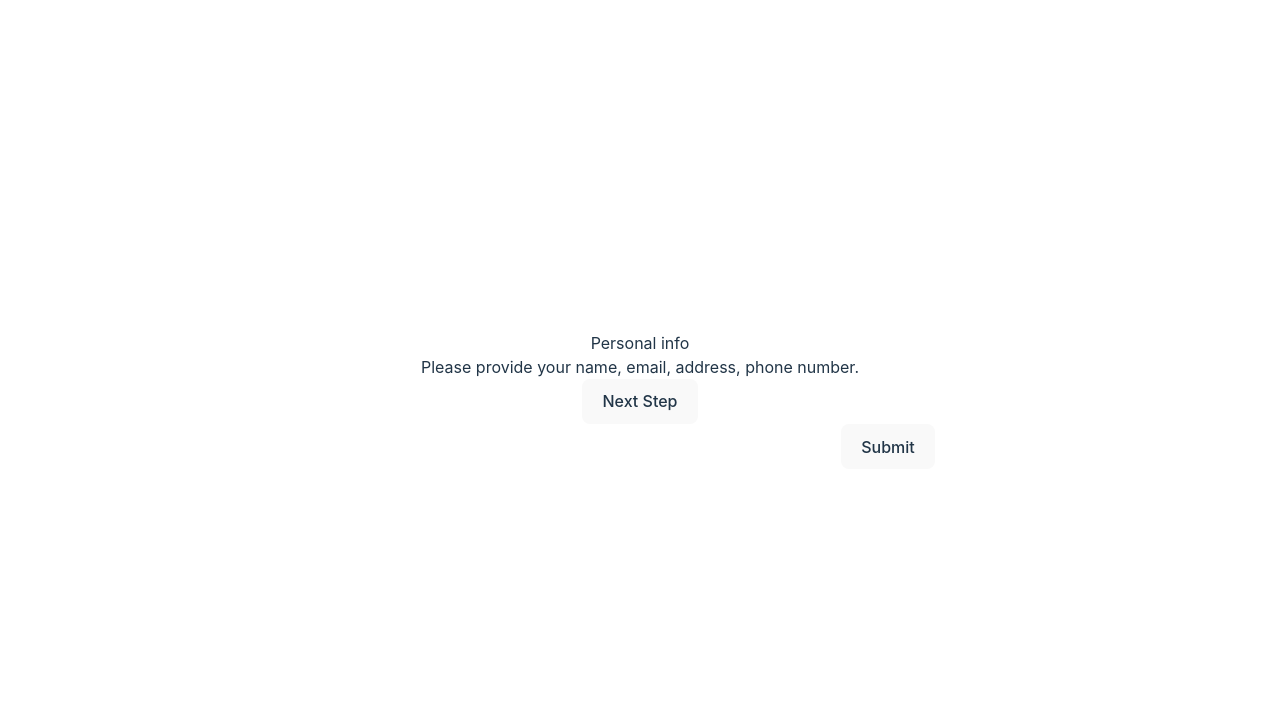
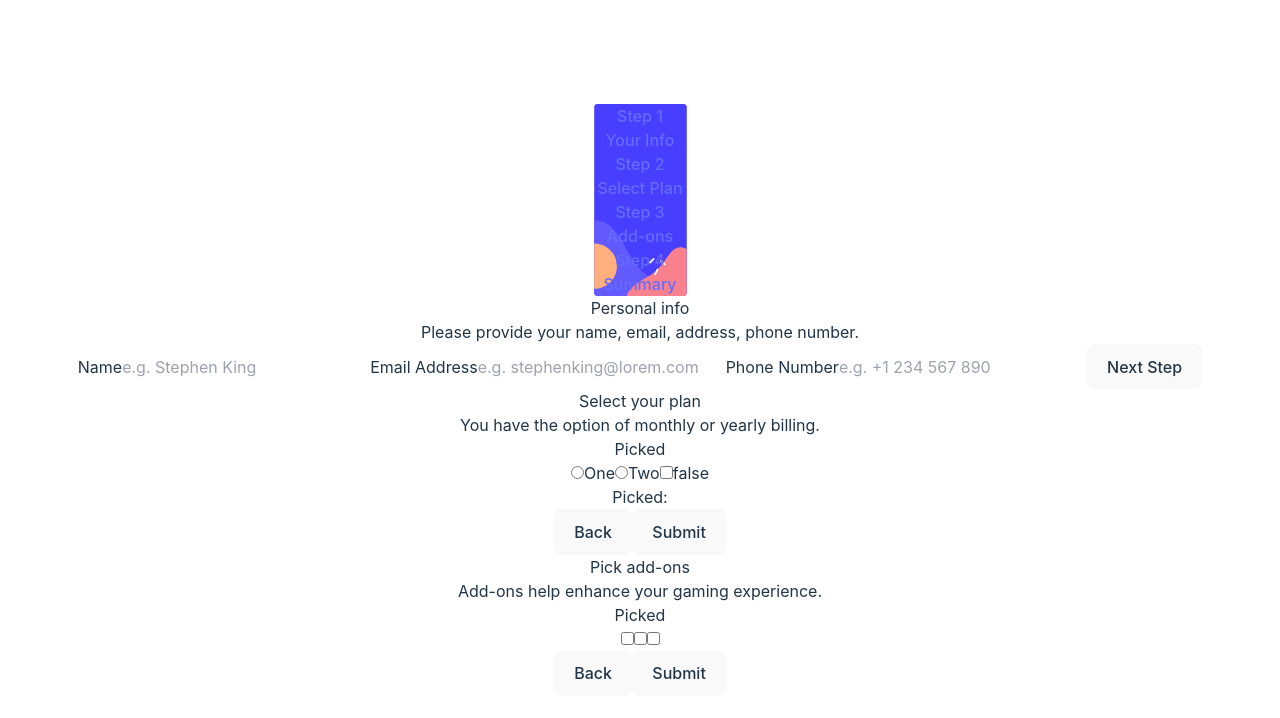
Before and after one commit to MaksymHolovatyiDev/vite-form, a React (Vite) app: page / in a window 1280 px wide. Shown: the top 718 px of the page. Built offline with nearby package versions, Linux system fonts and the light colour scheme.

Commit message:
Add base elements

```diff
--- /dev/null
+++ b/src/components/Addons/Addons.tsx
@@ -0,0 +1,41 @@
+import {Field, Form, Formik} from 'formik';
+
+function Addons() {
+  return (
+    <>
+      <p>Pick add-ons</p>
+      <p>Add-ons help enhance your gaming experience.</p>
+      <Formik
+        initialValues={{
+          onlineService: false,
+          largerStorage: false,
+          customizableProfile: false,
+        }}
+        onSubmit={async values => {
+          await new Promise(r => setTimeout(r, 500));
+          alert(JSON.stringify(values, null, 2));
+        }}>
+        {() => (
+          <Form>
+            <div id="my-radio-group">Picked</div>
+            <div role="group" aria-labelledby="my-radio-group">
+              <label>
+                <Field type="checkbox" name="onlineService" />
+              </label>
+              <label>
+                <Field type="checkbox" name="largerStorage" />
+              </label>
+              <label>
+                <Field type="checkbox" name="customizableProfile" />
+              </label>
+            </div>
+            <button type="button">Back</button>
+            <button type="submit">Submit</button>
+          </Form>
+        )}
+      </Formik>
+    </>
+  );
+}
+
+export default Addons;
--- a/src/components/App.tsx
+++ b/src/components/App.tsx
@@ -1,10 +1,16 @@
 import '@/css/App.css';
 import PersonalInfo from './PersonalInfo/PersonalInfo';
+import SelectPlan from './SelectPlan/SelectPlan';
+import Addons from './Addons/Addons';
+import SidePanel from './SidePanel/SidePanel';
 
 function App() {
   return (
     <>
+      <SidePanel />
       <PersonalInfo />
+      <SelectPlan />
+      <Addons />
     </>
   );
 }
--- /dev/null
+++ b/src/components/Finish/Finish.tsx
@@ -0,0 +1,15 @@
+function Finish() {
+  return (
+    <>
+      <p>Finishing up</p>
+      <p>Double-check everything looks OK before confirming.</p>
+      <p>Arcade</p>
+      <a>Change</a>
+      <p>Total()</p>
+      <button type="button">Back</button>
+      <button type="button">Submit</button>
+    </>
+  );
+}
+
+export default Finish;
--- a/src/components/PersonalInfo/PersonalInfo.tsx
+++ b/src/components/PersonalInfo/PersonalInfo.tsx
@@ -1,12 +1,10 @@
-import {Formik} from 'formik';
+import {Field, Form, Formik} from 'formik';
 
 function PersonalInfo() {
   return (
     <div>
       <p>Personal info</p>
       <p>Please provide your name, email, address, phone number.</p>
-      <form></form>
-      <button type="button">Next Step</button>
       <Formik
         initialValues={{name: '', email: '', password: ''}}
         onSubmit={(values, {setSubmitting}) => {
@@ -15,33 +13,45 @@ function PersonalInfo() {
             setSubmitting(false);
           }, 400);
         }}>
-        {({
-          values,
-          handleChange,
-          handleBlur,
-          handleSubmit,
-          isSubmitting,
-          /* and other goodies */
-        }) => (
-          <form onSubmit={handleSubmit}>
-            <input
+        {({values, handleBlur, handleChange, handleSubmit, isSubmitting}) => (
+          <Form onSubmit={handleSubmit}>
+            <label>
+              Name
+              <Field
+                type="text"
+                name="name"
+                onChange={handleChange}
+                onBlur={handleBlur}
+                value={values.name}
+                placeholder="e.g. Stephen King"
+              />
+            </label>
+            <label>
+              Email Address
+              <Field
                 type="email"
                 name="email"
                 onChange={handleChange}
                 onBlur={handleBlur}
                 value={values.email}
+                placeholder="e.g. stephenking@lorem.com"
               />
-            <input
+            </label>
+            <label>
+              Phone Number
+              <Field
                 type="password"
                 name="password"
                 onChange={handleChange}
                 onBlur={handleBlur}
                 value={values.password}
+                placeholder="e.g. +1 234 567 890"
               />
+            </label>
             <button type="submit" disabled={isSubmitting}>
-              Submit
+              Next Step
             </button>
-          </form>
+          </Form>
         )}
       </Formik>
     </div>
--- /dev/null
+++ b/src/components/SelectPlan/SelectPlan.tsx
@@ -0,0 +1,44 @@
+import {Field, Form, Formik} from 'formik';
+
+function SelectPlan() {
+  return (
+    <>
+      <p>Select your plan</p>
+      <p>You have the option of monthly or yearly billing.</p>
+      <Formik
+        initialValues={{
+          plan: '',
+          billing: false,
+        }}
+        onSubmit={async values => {
+          await new Promise(r => setTimeout(r, 500));
+          alert(JSON.stringify(values, null, 2));
+        }}>
+        {({values}) => (
+          <Form>
+            <div id="my-radio-group">Picked</div>
+            <div role="group" aria-labelledby="my-radio-group">
+              <label>
+                <Field type="radio" name="picked" value="One" />
+                One
+              </label>
+              <label>
+                <Field type="radio" name="picked" value="Two" />
+                Two
+              </label>
+              <label>
+                <Field type="checkbox" name="billing" />
+                {`${values.billing}`}
+              </label>
+              <div>Picked: {values.plan}</div>
+            </div>
+            <button type="button">Back</button>
+            <button type="submit">Submit</button>
+          </Form>
+        )}
+      </Formik>
+    </>
+  );
+}
+
+export default SelectPlan;
--- /dev/null
+++ b/src/components/SidePanel/SidePanel.tsx
@@ -0,0 +1,32 @@
+import sidebarDesktop from '@assets/images/bg-sidebar-desktop.svg';
+import sidebarMobile from '@assets/images/bg-sidebar-mobile.svg';
+import advanced from '@assets/images/icon-advanced.svg';
+import arcade from '@assets/images/icon-arcade.svg';
+import checkmark from '@assets/images/icon-checkmark.svg';
+import pro from '@assets/images/icon-pro.svg';
+import thankYou from '@assets/images/icon-thank-you.svg';
+
+function SidePanel() {
+  return (
+    <div className="bg-[url('./src/assets/images/bg-sidebar-desktop.svg')] bg-no-repeat bg-contain bg-center">
+      <a>
+        <p>Step 1</p>
+        <p>Your Info</p>
+      </a>
+      <a>
+        <p>Step 2</p>
+        <p>Select Plan</p>
+      </a>
+      <a>
+        <p>Step 3</p>
+        <p>Add-ons</p>
+      </a>
+      <a>
+        <p>Step 4</p>
+        <p>Summary</p>
+      </a>
+    </div>
+  );
+}
+
+export default SidePanel;
--- a/tailwind.config.js
+++ b/tailwind.config.js
@@ -6,7 +6,11 @@ export default {
     './src/**/*.{js,ts,jsx,tsx,mdx}',
   ],
   theme: {
-    extend: {},
+    extend: {
+      backgroundImage: {
+        'bg-desktop': "url('./src/assets/images/bg-sidebar-desktop.svg')",
+      },
+    },
   },
   plugins: [],
 };
```
Lines whose indentation alone changed are shown as unchanged.
